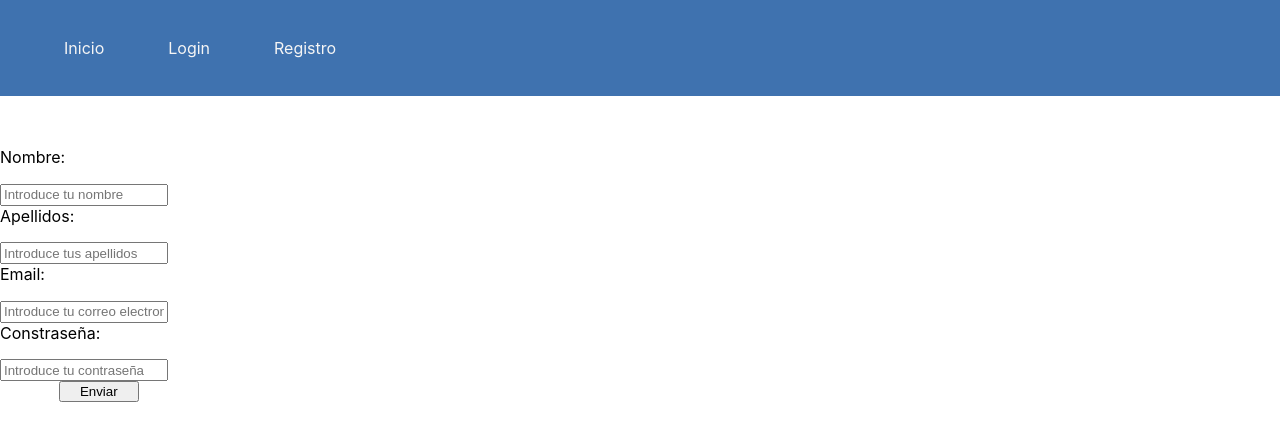
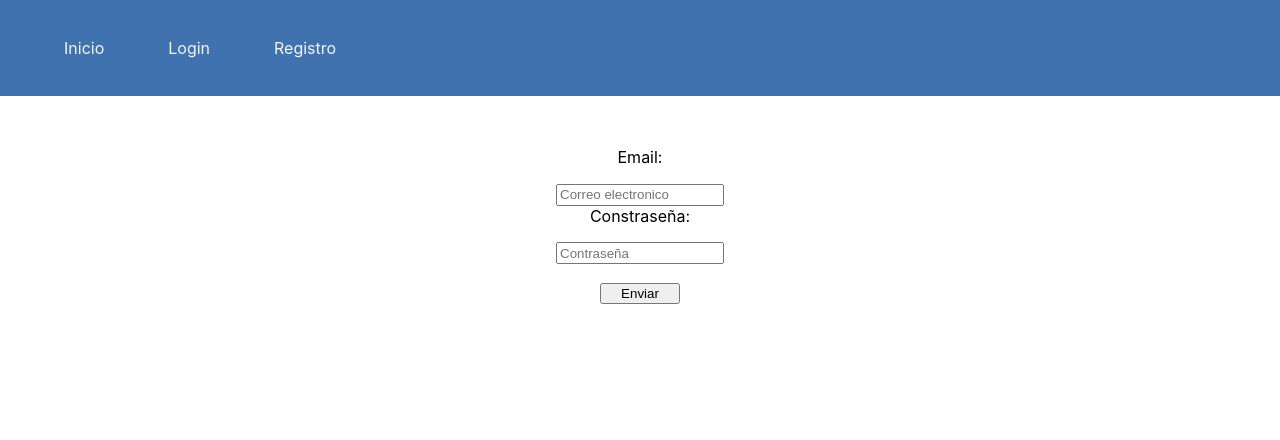
Before and after one commit to Davids-dir/Frontend_Clinica, a React (Create React App) app: page /login in a window 1280 px wide. Shown: the top 440 px of the page. Built offline with nearby package versions, Linux system fonts and the light colour scheme.

Commit message:
Edit SignUp.scss and Login.jsx
Added POST method to Login customer, review .scss of both containers.

```diff
--- a/src/containers/Login/Login.jsx
+++ b/src/containers/Login/Login.jsx
@@ -1,5 +1,6 @@
 // Importo las dependencias necesarias
 import React, { useState } from 'react';
+import { useHistory } from 'react-router-dom';
 import axios from 'axios';
 
 import './Login.scss';
@@ -13,6 +14,9 @@ const Login = () => {
         email: "",
         password: ""
     })
+
+    // Importo la funcion para redirigir al cliente
+    const redirect = useHistory ();
 
     // Manejador de eventos
     const handleEvent = ev => { setCustomer({ ...Customer, [ev.target.name]: ev.target.type === "number" ? +ev.target.value : ev.target.value }); };
@@ -29,26 +33,26 @@ const Login = () => {
         axios.post('https://backend-clinica-dental.herokuapp.com/customers/login', body)
 
             .then(res =>
-                console.log(res.data).send({ message: `Bienvenido de nuevo ${Customer.name}.` }))
+                console.log (res.data).send ({ message: `Bienvenido de nuevo ${Customer.name}.` }))
 
             .catch(error => {
                 console.log(error)
             })
+
+            setTimeout (() => {
+                redirect.push ('/')
+            }, 1500)
     };
 
     return (
 
         <div className='divLogin'>
             <form>
-                <label>Nombre:<p></p><input type="text" name='name' placeholder='Introduce tu nombre' onChange={handleEvent} />
+                <label>Email:<p></p><input type="email" name='email' placeholder='Correo electronico' onChange={handleEvent} />
                 </label>
-                <label>Apellidos:<p></p><input type="text" name='surname' placeholder='Introduce tus apellidos' onChange={handleEvent} />
+                <label>Constraseña:<p></p><input type="text" name='password' placeholder='Contraseña' onChange={handleEvent} />
                 </label>
-                <label>Email:<p></p><input type="email" name='email' placeholder='Introduce tu correo electronico' onChange={handleEvent} />
-                </label>
-                <label>Constraseña:<p></p><input type="text" name='password' placeholder='Introduce tu contraseña' onChange={handleEvent} />
-                </label>
-                <button type='submit' onClick={() => { Send() }}>Enviar</button>
+                <button type='button' onClick={ () => { Send () }}>Enviar</button>
             </form>
         </div>
     )
--- a/src/containers/Login/Login.scss
+++ b/src/containers/Login/Login.scss
@@ -1,10 +1,9 @@
 form {
     display: flex;
     flex-direction: column;
-    align-items: flex-start;;
-    float: left;
-    height: 12em;
-
+    align-items: center;
+    padding-top: 4%;
+    height: 16em;
 }
 
 p {
@@ -17,6 +16,6 @@ input{
 }
 
 button {
-    margin-left: 35%;
+    margin-top: 1.5%;
     width: 6em;
 }
--- a/src/containers/SignUp/SignUp.jsx
+++ b/src/containers/SignUp/SignUp.jsx
@@ -17,6 +17,7 @@ const SignUp = () => {
         password: ""
     });
 
+    // Importo la funcion para redirigir al cliente
     const redirect = useHistory ();
 
     // Manejador de eventos
@@ -26,7 +27,7 @@ const SignUp = () => {
      const  Send = () => {
 
         axios.post ( 'https://backend-clinica-dental.herokuapp.com/customers/signup', customer )
-        .then (res => console.log ( res.data ))
+        .then (res => console.log ( res.data ).send ({ message: 'Te has registrado con exito.' }))
         .catch (error => { console.log (error)})
 
         setTimeout (() => {
@@ -38,10 +39,10 @@ const SignUp = () => {
 
         <div>
             <form>
-                <label>Nombre:<p></p><input type="text" name='name' onChange={handleEvent} /></label>
-                <label>Apellidos:<p></p><input type="text" name='surname' onChange={handleEvent} /></label>
-                <label>Email:<p></p><input type="email" name='email' onChange={handleEvent} /></label>
-                <label>Constraseña:<p></p><input type="text" name='password' onChange={handleEvent} /></label>
+                <label>Nombre:<p></p><input type="text" name='name' placeholder='Nombre' onChange={handleEvent} /></label>
+                <label>Apellidos:<p></p><input type="text" name='surname' placeholder='Apellidos' onChange={handleEvent} /></label>
+                <label>Email:<p></p><input type="email" name='email' placeholder='Correo electronico' onChange={handleEvent} /></label>
+                <label>Constraseña:<p></p><input type="text" name='password' placeholder='Contraseña' onChange={handleEvent} /></label>
                 <button  type="button" onClick={ () =>  { Send () }}>Enviar</button>
             </form>
         </div>
--- a/src/containers/SignUp/SignUp.scss
+++ b/src/containers/SignUp/SignUp.scss
@@ -4,6 +4,10 @@ form {
     align-items: center;
     padding-top: 4%;
     height: 16em;
+}
+
+label {
+    text-align: center;
 }
 
 p {
@@ -16,5 +20,6 @@ input{
 }
 
 button {
+    margin-top: 1.5%;
     width: 6em;
 }
```
